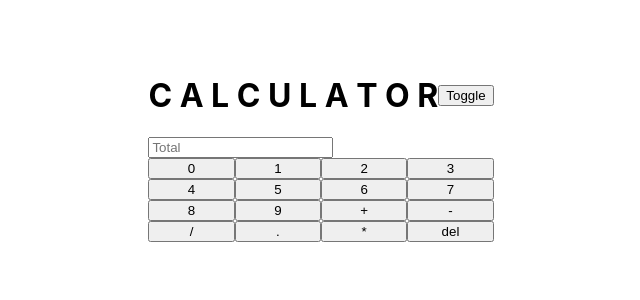
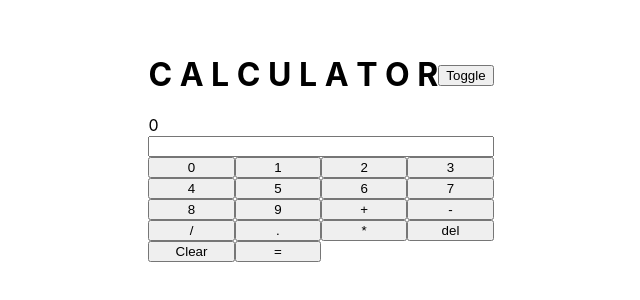
Before and after one commit to Entropiks/PrettyCalculator, a React (Create React App) app: page / in a window 1280 px wide. Shown: the part 252-552 px from the top of the page, without its empty margins (319-959 px from the left). Built offline with nearby package versions, Linux system fonts and the light colour scheme.

Commit message:
working, just need to add style, might not idk?

```diff
--- a/src/App.js
+++ b/src/App.js
@@ -29,9 +29,18 @@ function App() {
 
   function handleButtonClick(e) {
     console.log(e.target.value);
-    setUserInput(e.target.value);
+    setUserInput(userInput + e.target.value);
   }
 
+  function handleCalculate() {
+    setTotal(eval(userInput));
+    console.log(total);
+  }
+
+  function handleClear() {
+    setTotal('Enter something...');
+    setUserInput('');
+  }
 
 
   return (
@@ -43,7 +52,8 @@ function App() {
           <button onClick={() => themeToggler()}>Toggle</button>
         </ToggleButton>
       </header>
-      <input className="total" placeholder="Total" value={userInput}/>
+      {total}
+      <input className="total" placeholder="" value={userInput}/>
       <div className="calc-wrapper">
         { makeButtons() }
         <button onClick={handleButtonClick} value="+">+</button>
@@ -52,6 +62,8 @@ function App() {
         <button onClick={handleButtonClick} value=".">.</button>
         <button onClick={handleButtonClick} value="*">*</button>
         <button onClick={handleButtonClick} value="del">del</button>
+        <button onClick={handleClear}>Clear</button>
+        <button onClick={handleCalculate}>=</button>
       </div>
     </ThemeProvider>
   );
--- a/src/Components/Themes.js
+++ b/src/Components/Themes.js
@@ -45,6 +45,11 @@ export const GlobalStyles = createGlobalStyle`
     height: 50px;
   }
 
+  .total {
+    width: 100%;
+    box-sizing: border-box;
+  }
+
   header {
     // we should add props here for the theme
     display: flex;
```
